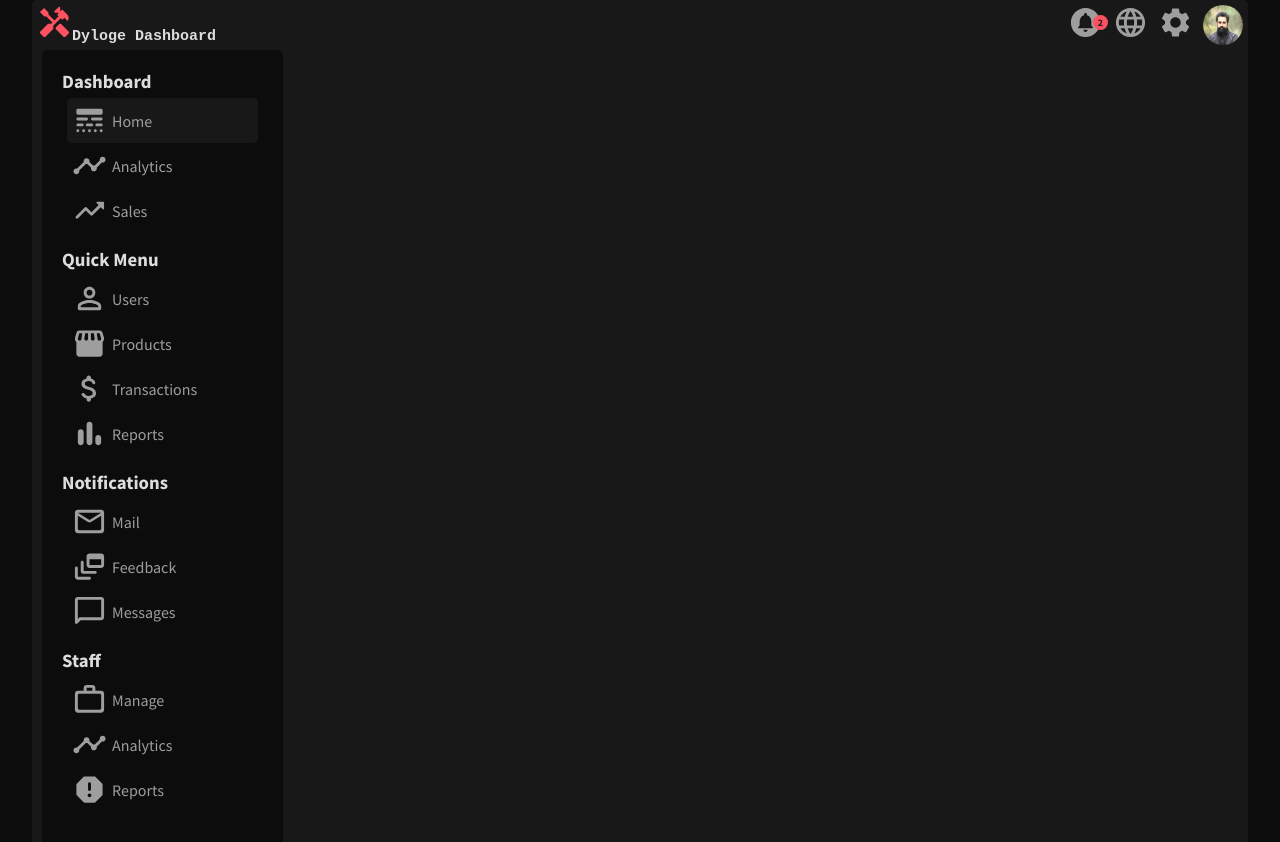
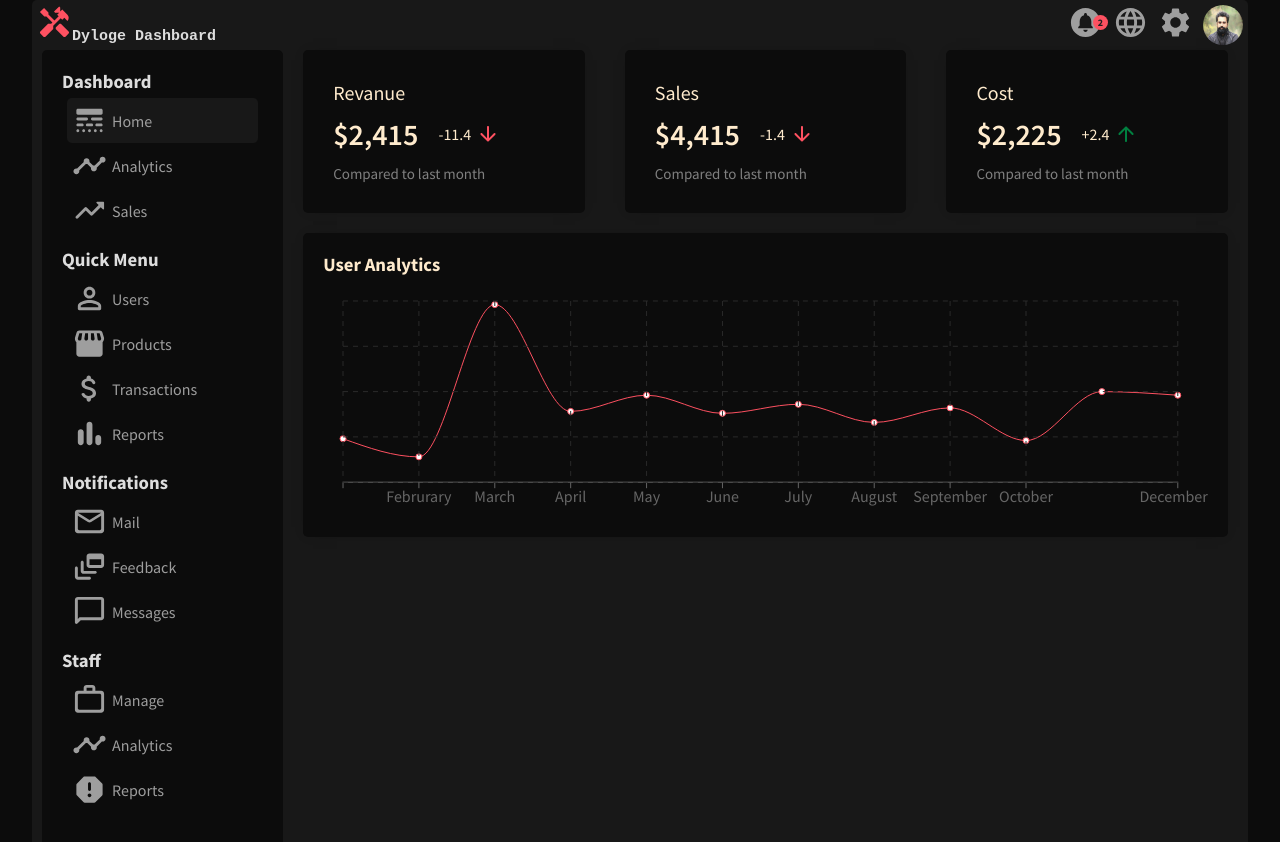
Before and after one commit to Dyloge/adminpanel, a React (Create React App) app: page / in a window 1280 px wide. Shown: the top 842 px of the page. Built offline with nearby package versions, Linux system fonts and the light colour scheme.

Commit message:
4- Chart created and styled

```diff
--- /dev/null
+++ b/src/components/chart/Chart.jsx
@@ -0,0 +1,35 @@
+import './chart.css';
+import {
+  ResponsiveContainer,
+  LineChart,
+  Line,
+  XAxis,
+  CartesianGrid,
+  Tooltip,
+} from 'recharts';
+
+const Chart = ({ title, data, dataKey, grid }) => {
+  return (
+    <div className='chart'>
+      <h3 className='chartTitle'>{title}</h3>
+      <ResponsiveContainer width='100%' aspect={4 / 1}>
+        <LineChart
+          data={data}
+          margin={{
+            top: 5,
+            right: 30,
+            left: 20,
+            bottom: 5,
+          }}>
+          <XAxis dataKey='name' />
+
+          <Line type='monotone' dataKey={dataKey} stroke='#fe5161' />
+          <Tooltip />
+          {grid && <CartesianGrid stroke='#2b2b2b' strokeDasharray='5 5' />}
+        </LineChart>
+      </ResponsiveContainer>
+    </div>
+  );
+};
+
+export default Chart;
--- /dev/null
+++ b/src/components/chart/chart.css
@@ -0,0 +1,14 @@
+.chart {
+  color: blanchedalmond;
+  background-color: #0c0c0c;
+  border-radius: 5px;
+
+  margin: 20px;
+  padding: 20px;
+  -webkit-box-shadow: 0px 0px 15px -10px rgba(0, 0, 0, 0.75);
+  box-shadow: 0px 0px 15px -10px rgba(0, 0, 0, 0.75);
+}
+
+.chartTitle {
+  margin-bottom: 20px;
+}
--- /dev/null
+++ b/src/components/featuredInfo/FeaturedInfo.jsx
@@ -0,0 +1,42 @@
+import './featuredInfo.css';
+import ArrowUpwardRoundedIcon from '@mui/icons-material/ArrowUpwardRounded';
+import ArrowDownwardRoundedIcon from '@mui/icons-material/ArrowDownwardRounded';
+
+const FeaturedInfo = () => {
+  return (
+    <div className='featured'>
+      <div className='featuredItem'>
+        <span className='featuredTitle'>Revanue</span>
+        <div className='featuredMoneyContainer'>
+          <span className='featuredMoney'>$2,415</span>
+          <span className='featuredMoneyRate'>
+            -11.4 <ArrowDownwardRoundedIcon className='featuredIcon negative' />
+          </span>
+        </div>
+        <span className='featuredSub'>Compared to last month</span>
+      </div>
+      <div className='featuredItem'>
+        <span className='featuredTitle'>Sales</span>
+        <div className='featuredMoneyContainer'>
+          <span className='featuredMoney'>$4,415</span>
+          <span className='featuredMoneyRate'>
+            -1.4 <ArrowDownwardRoundedIcon className='featuredIcon negative' />
+          </span>
+        </div>
+        <span className='featuredSub'>Compared to last month</span>
+      </div>
+      <div className='featuredItem'>
+        <span className='featuredTitle'>Cost</span>
+        <div className='featuredMoneyContainer'>
+          <span className='featuredMoney'>$2,225</span>
+          <span className='featuredMoneyRate'>
+            +2.4 <ArrowUpwardRoundedIcon className='featuredIcon' />
+          </span>
+        </div>
+        <span className='featuredSub'>Compared to last month</span>
+      </div>
+    </div>
+  );
+};
+
+export default FeaturedInfo;
--- /dev/null
+++ b/src/components/featuredInfo/featuredInfo.css
@@ -0,0 +1,53 @@
+.featured {
+  width: 100%;
+  display: flex;
+  justify-content: space-between;
+}
+
+.featuredItem {
+  color: blanchedalmond;
+  background-color: #0c0c0c;
+  flex: 1;
+  margin: 0px 20px;
+  padding: 30px;
+  border-radius: 5px;
+  cursor: pointer;
+  -webkit-box-shadow: 0px 0px 15px -10px rgba(0, 0, 0, 0.75);
+  box-shadow: 0px 0px 15px -10px rgba(0, 0, 0, 0.75);
+}
+
+.featuredTitle {
+  font-size: 20px;
+}
+
+.featuredMoneyContainer {
+  margin: 10px 0px;
+  display: flex;
+  align-items: center;
+}
+
+.featuredMoney {
+  font-size: 30px;
+  font-weight: 600;
+}
+
+.featuredMoneyRate {
+  display: flex;
+  align-items: center;
+  margin-left: 20px;
+}
+
+.featuredIcon {
+  font-size: 14px;
+  margin-left: 5px;
+  color: #008040;
+}
+
+.featuredIcon.negative {
+  color: #fe5161;
+}
+
+.featuredSub {
+  font-size: 15px;
+  color: gray;
+}
--- a/src/components/pages/home/Home.jsx
+++ b/src/components/pages/home/Home.jsx
@@ -1,7 +1,20 @@
+import Chart from '../../chart/Chart';
+import FeaturedInfo from '../../featuredInfo/FeaturedInfo';
 import './home.css';
+import { userData } from '../../../dummyData';
 
 const Home = () => {
-  return <div className='home'></div>;
+  return (
+    <div className='home'>
+      <FeaturedInfo />
+      <Chart
+        data={userData}
+        title='User Analytics'
+        grid
+        dataKey='Active User'
+      />
+    </div>
+  );
 };
 
 export default Home;
--- /dev/null
+++ b/src/dummyData.js
@@ -0,0 +1,62 @@
+export const userData = [
+  {
+    month: 'January',
+
+    'Active User': 2400,
+  },
+  {
+    name: 'Februrary',
+
+    'Active User': 1398,
+  },
+  {
+    name: 'March',
+
+    'Active User': 9800,
+  },
+  {
+    name: 'April',
+
+    'Active User': 3908,
+  },
+  {
+    name: 'May',
+
+    'Active User': 4800,
+  },
+  {
+    name: 'June',
+
+    'Active User': 3800,
+  },
+  {
+    name: 'July',
+
+    'Active User': 4300,
+  },
+  {
+    name: 'August',
+
+    'Active User': 3300,
+  },
+  {
+    name: 'September',
+
+    'Active User': 4100,
+  },
+  {
+    name: 'October',
+
+    'Active User': 2300,
+  },
+  {
+    name: 'November',
+
+    'Active User': 5000,
+  },
+  {
+    name: 'December',
+
+    'Active User': 4800,
+  },
+];
```
